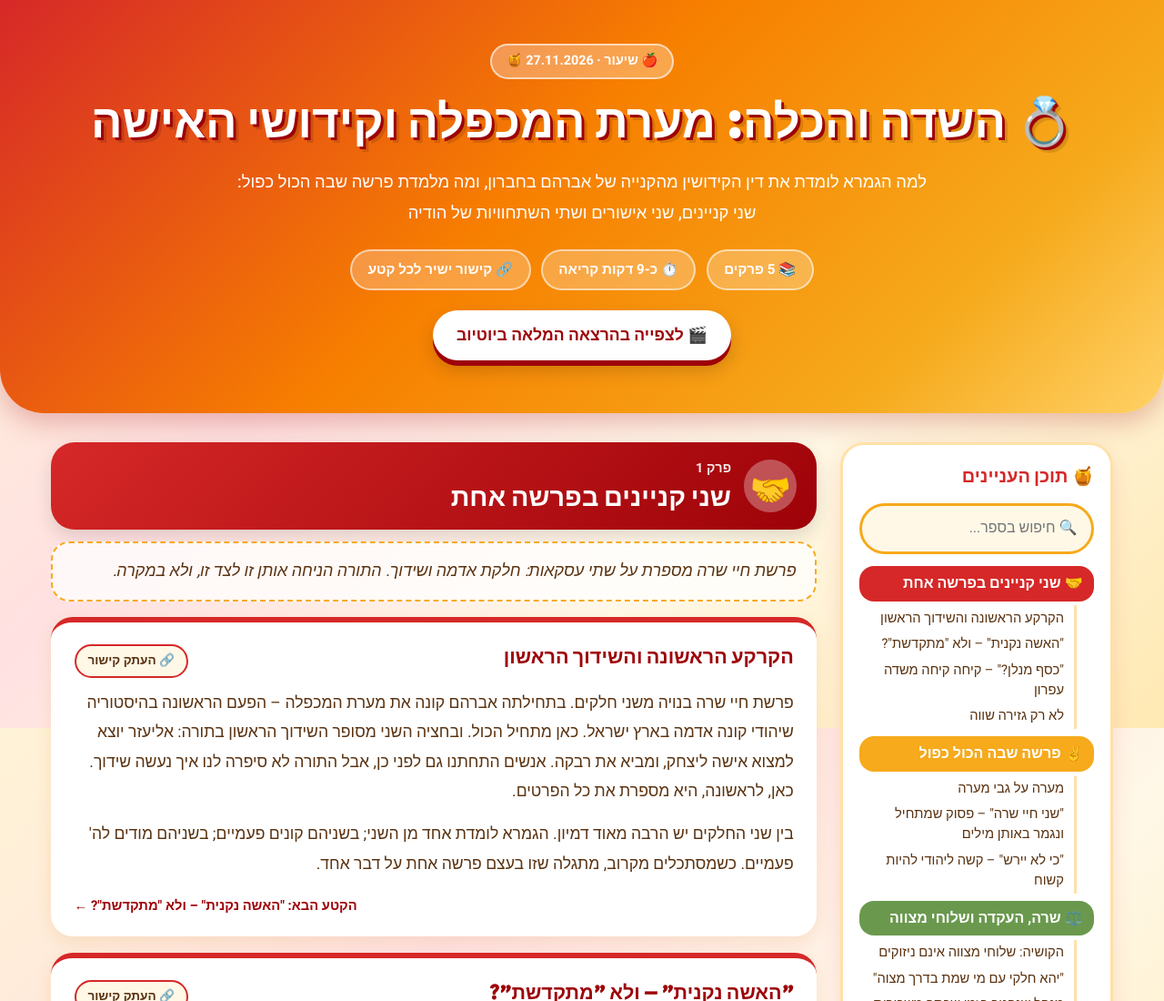
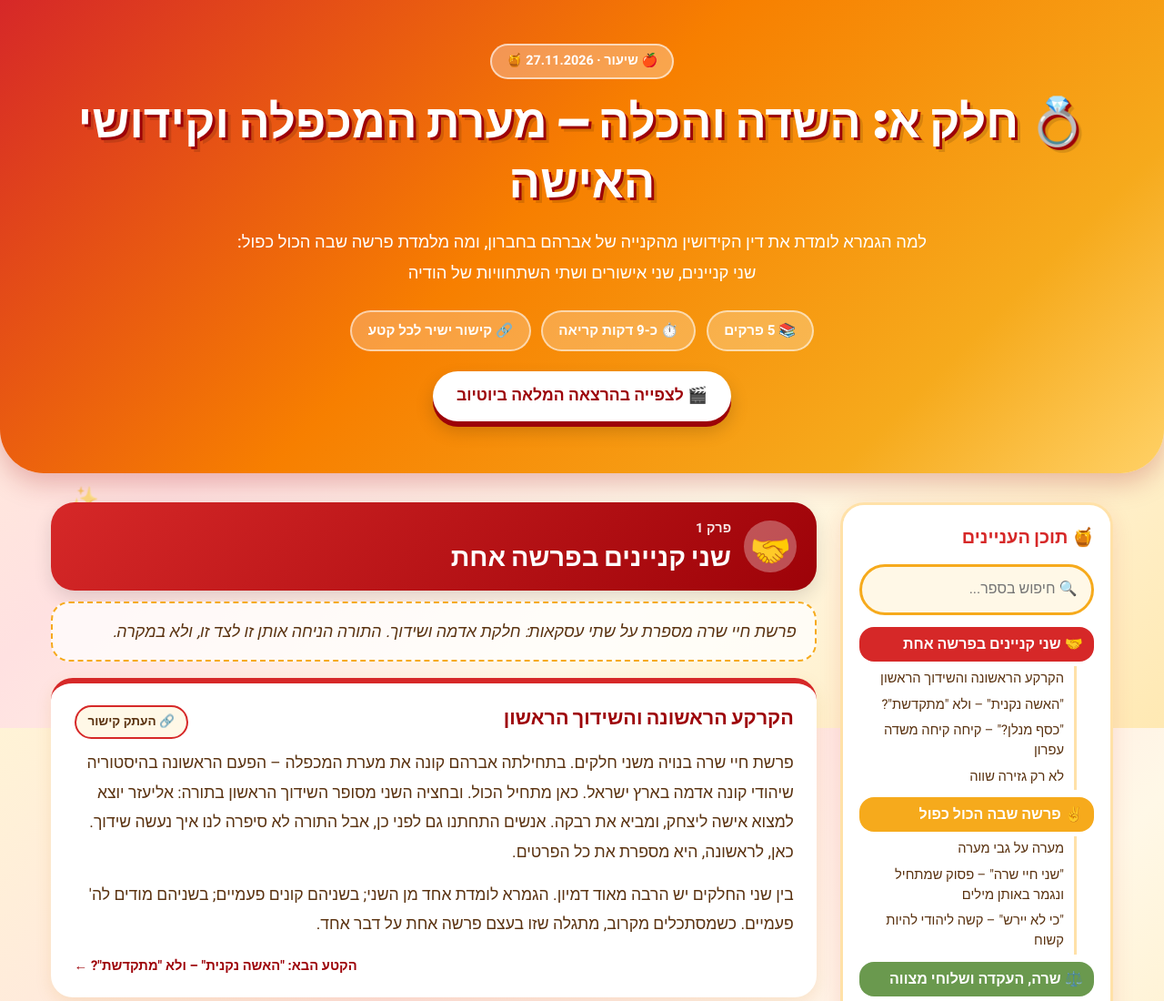
Before and after one commit to yudataub/lessons, a plain HTML site: page machpelah-and-kiddushin.html in a window 1280 px wide. Shown: the top 1100 px of the page at 91% size. Drawn offline with Linux system fonts and the light colour scheme.

Commit message:
book update: machpelah-and-kiddushin.html

```diff
--- a/machpelah-and-kiddushin.html
+++ b/machpelah-and-kiddushin.html
@@ -3,7 +3,7 @@
 <head>
 <meta charset="UTF-8">
 <meta name="viewport" content="width=device-width, initial-scale=1">
-<title>💍 השדה והכלה: מערת המכפלה וקידושי האישה</title>
+<title>💍 חלק א: השדה והכלה – מערת המכפלה וקידושי האישה</title>
 <meta name="description" content="למה הגמרא לומדת את דין הקידושין מהקנייה של אברהם בחברון, ומה מלמדת פרשה שבה הכול כפול: שני קניינים, שני אישורים ושתי השתחוויות של הודיה">
 <link rel="preconnect" href="https://fonts.googleapis.com">
 <link rel="preconnect" href="https://fonts.gstatic.com" crossorigin>
@@ -131,7 +131,7 @@ footer a { color: var(--apple-dark); }
 
 <header class="hero">
   <div class="hero-badge">🍎 שיעור · 27.11.2026 🍯</div>
-  <h1 class="hero-title">💍 השדה והכלה: מערת המכפלה וקידושי האישה</h1>
+  <h1 class="hero-title">💍 חלק א: השדה והכלה – מערת המכפלה וקידושי האישה</h1>
   <p class="hero-subtitle">למה הגמרא לומדת את דין הקידושין מהקנייה של אברהם בחברון, ומה מלמדת פרשה שבה הכול כפול: שני קניינים, שני אישורים ושתי השתחוויות של הודיה</p>
   <div class="hero-stats">
     <div class="stat-bubble">📚 5 פרקים</div>
```
